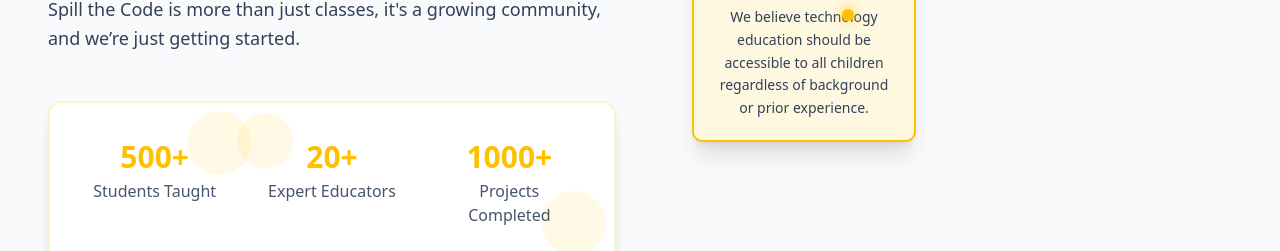
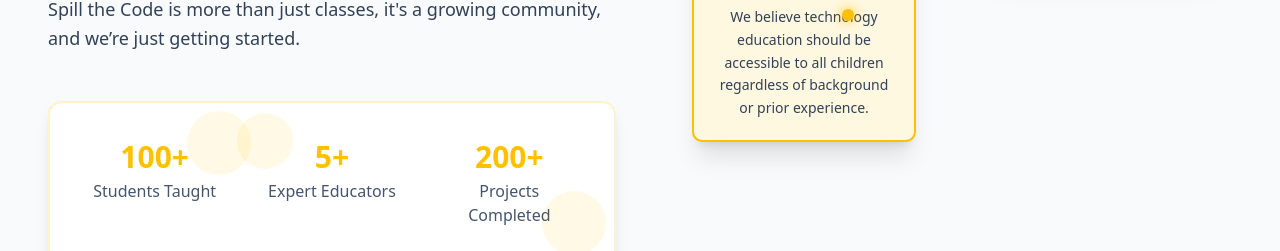
Before and after one commit to sainanim/spill-the-code, a Next.js app: page / in a window 1280 px wide. Shown: the part 2849-3100 px from the top of the page. Built offline with nearby package versions, Linux system fonts and the light colour scheme.

Commit message:
Changed a few statistics on the site

```diff
--- a/src/components/home/AboutUsSection.tsx
+++ b/src/components/home/AboutUsSection.tsx
@@ -180,7 +180,7 @@
                     }}
                     className="text-2xl sm:text-3xl font-bold mb-1 relative z-10"
                   >
-                    <span className="text-[#FFC000]">500+</span>
+                    <span className="text-[#FFC000]">100+</span>
                   </motion.div>
                   <p className="text-slate-600 text-sm sm:text-base relative z-10">Students Taught</p>
                 </motion.div>
@@ -204,7 +204,7 @@
                     }}
                     className="text-2xl sm:text-3xl font-bold mb-1 relative z-10"
                   >
-                    <span className="text-[#FFC000]">20+</span>
+                    <span className="text-[#FFC000]">5+</span>
                   </motion.div>
                   <p className="text-slate-600 text-sm sm:text-base relative z-10">Expert Educators</p>
                 </motion.div>
@@ -228,7 +228,7 @@
                     }}
                     className="text-2xl sm:text-3xl font-bold mb-1 relative z-10"
                   >
-                    <span className="text-[#FFC000]">1000+</span>
+                    <span className="text-[#FFC000]">200+</span>
                   </motion.div>
                   <p className="text-slate-600 text-sm sm:text-base relative z-10">Projects Completed</p>
                 </motion.div>
```
